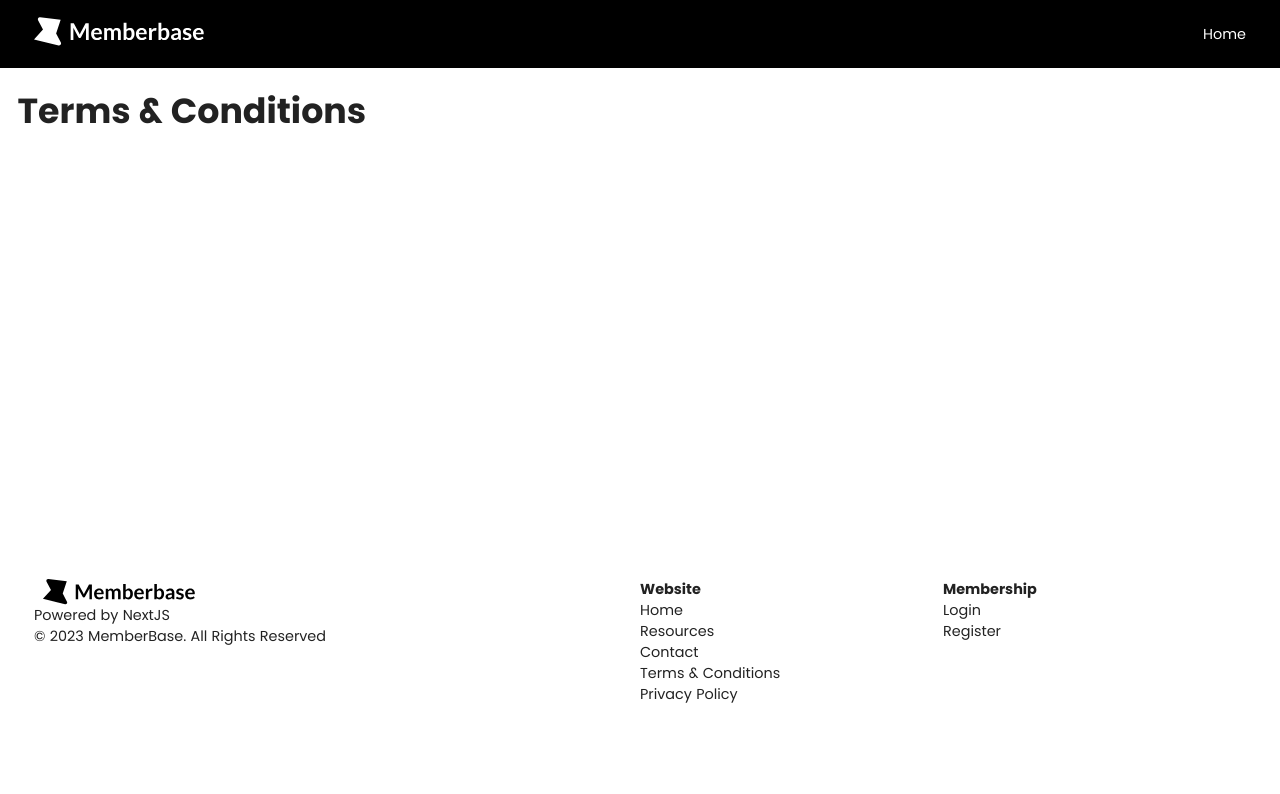
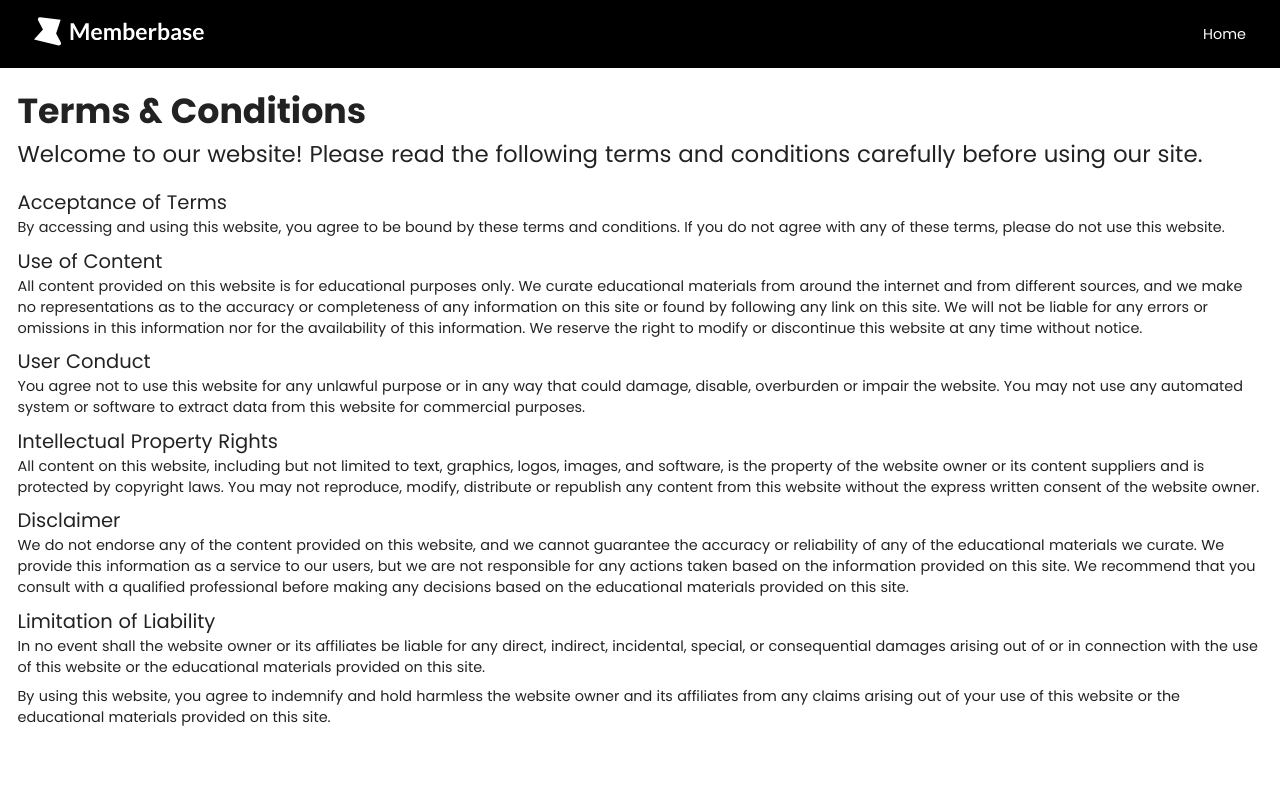
Before and after one commit to Aakash1103Jha/memberbase-app, a Next.js app: page /info/tnc in a window 1280 px wide. Shown: the top 794 px of the page. Built offline with nearby package versions, Linux system fonts and the light colour scheme; no server answers.

Commit message:
Added TnC page and context

```diff
--- /dev/null
+++ b/config/tnc.config.json
@@ -0,0 +1,39 @@
+[
+    {
+        "title": "Acceptance of Terms",
+        "text": [
+            "By accessing and using this website, you agree to be bound by these terms and conditions. If you do not agree with any of these terms, please do not use this website."
+        ]
+    },
+    {
+        "title": "Use of Content",
+        "text": [
+            "All content provided on this website is for educational purposes only. We curate educational materials from around the internet and from different sources, and we make no representations as to the accuracy or completeness of any information on this site or found by following any link on this site. We will not be liable for any errors or omissions in this information nor for the availability of this information. We reserve the right to modify or discontinue this website at any time without notice."
+        ]
+    },
+    {
+        "title": "User Conduct",
+        "text": [
+            "You agree not to use this website for any unlawful purpose or in any way that could damage, disable, overburden or impair the website. You may not use any automated system or software to extract data from this website for commercial purposes."
+        ]
+    },
+    {
+        "title": "Intellectual Property Rights",
+        "text": [
+            "All content on this website, including but not limited to text, graphics, logos, images, and software, is the property of the website owner or its content suppliers and is protected by copyright laws. You may not reproduce, modify, distribute or republish any content from this website without the express written consent of the website owner."
+        ]
+    },
+    {
+        "title": "Disclaimer",
+        "text": [
+            "We do not endorse any of the content provided on this website, and we cannot guarantee the accuracy or reliability of any of the educational materials we curate. We provide this information as a service to our users, but we are not responsible for any actions taken based on the information provided on this site. We recommend that you consult with a qualified professional before making any decisions based on the educational materials provided on this site."
+        ]
+    },
+    {
+        "title": "Limitation of Liability",
+        "text": [
+            "In no event shall the website owner or its affiliates be liable for any direct, indirect, incidental, special, or consequential damages arising out of or in connection with the use of this website or the educational materials provided on this site.",
+            "By using this website, you agree to indemnify and hold harmless the website owner and its affiliates from any claims arising out of your use of this website or the educational materials provided on this site."
+        ]
+    }
+]
--- a/pages/info/tnc.tsx
+++ b/pages/info/tnc.tsx
@@ -8,10 +8,24 @@ import { PageContainer } from "@/components/Container";
 import { sendAnalytics } from "@/lib/sendAnalytics";
 import { useEffectOnce } from "@/hooks/useEffectOnce";
 
+import CONFIG from "@/config/tnc.config.json";
+
 const TnC: NextPage = () => {
 	useEffectOnce(() => {
 		sendAnalytics();
 	});
+	const ListItem = (data: { title: string; text: string[] }) => {
+		return (
+			<div className={`${styles.tnc_page_list_item}`}>
+				<h3>{data.title}</h3>
+				<ul>
+					{data.text.map((node) => (
+						<li key={node}>{node}</li>
+					))}
+				</ul>
+			</div>
+		);
+	};
 	return (
 		<>
 			<Head>
@@ -20,6 +34,16 @@ const TnC: NextPage = () => {
 			<PageContainer>
 				<div className={`${styles.tnc_page}`}>
 					<h1>Terms & Conditions</h1>
+					<h2>
+						Welcome to our website! Please read the following terms and conditions carefully before using our site.
+					</h2>
+					<ol className={`${styles.tnc_page_list}`}>
+						{CONFIG.map((textNode) => (
+							<li key={textNode.title}>
+								<ListItem {...textNode} />
+							</li>
+						))}
+					</ol>
 				</div>
 			</PageContainer>
 		</>
--- a/styles/tnc.module.css
+++ b/styles/tnc.module.css
@@ -0,0 +1,12 @@
+.tnc_page_list_item ul,
+.tnc_page_list {
+	display: flex;
+	flex-direction: column;
+	gap: var(--space-sm);
+}
+.tnc_page_list {
+	margin-top: var(--space-md);
+}
+.tnc_page_list_item h3 {
+	font-weight: 400;
+}
```
